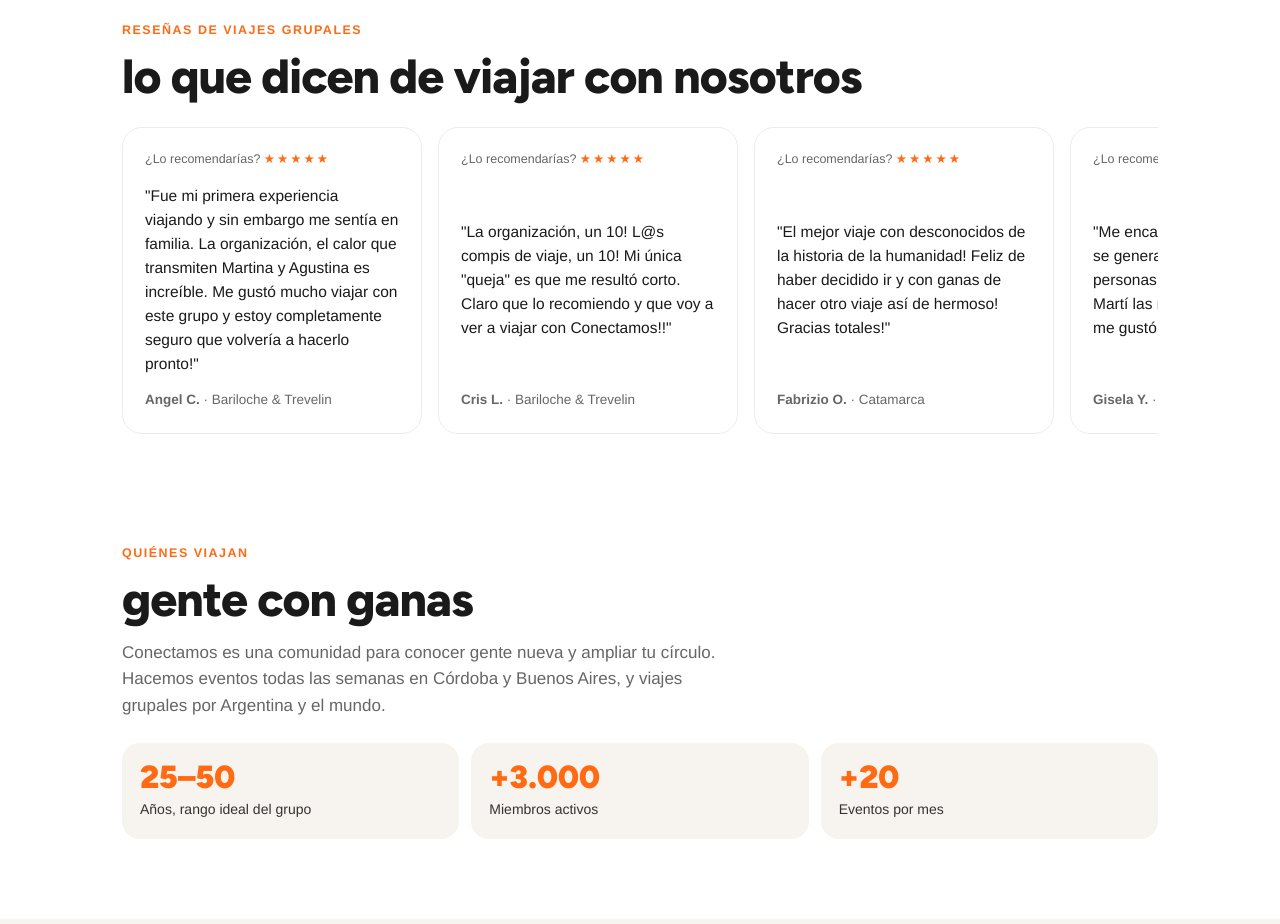
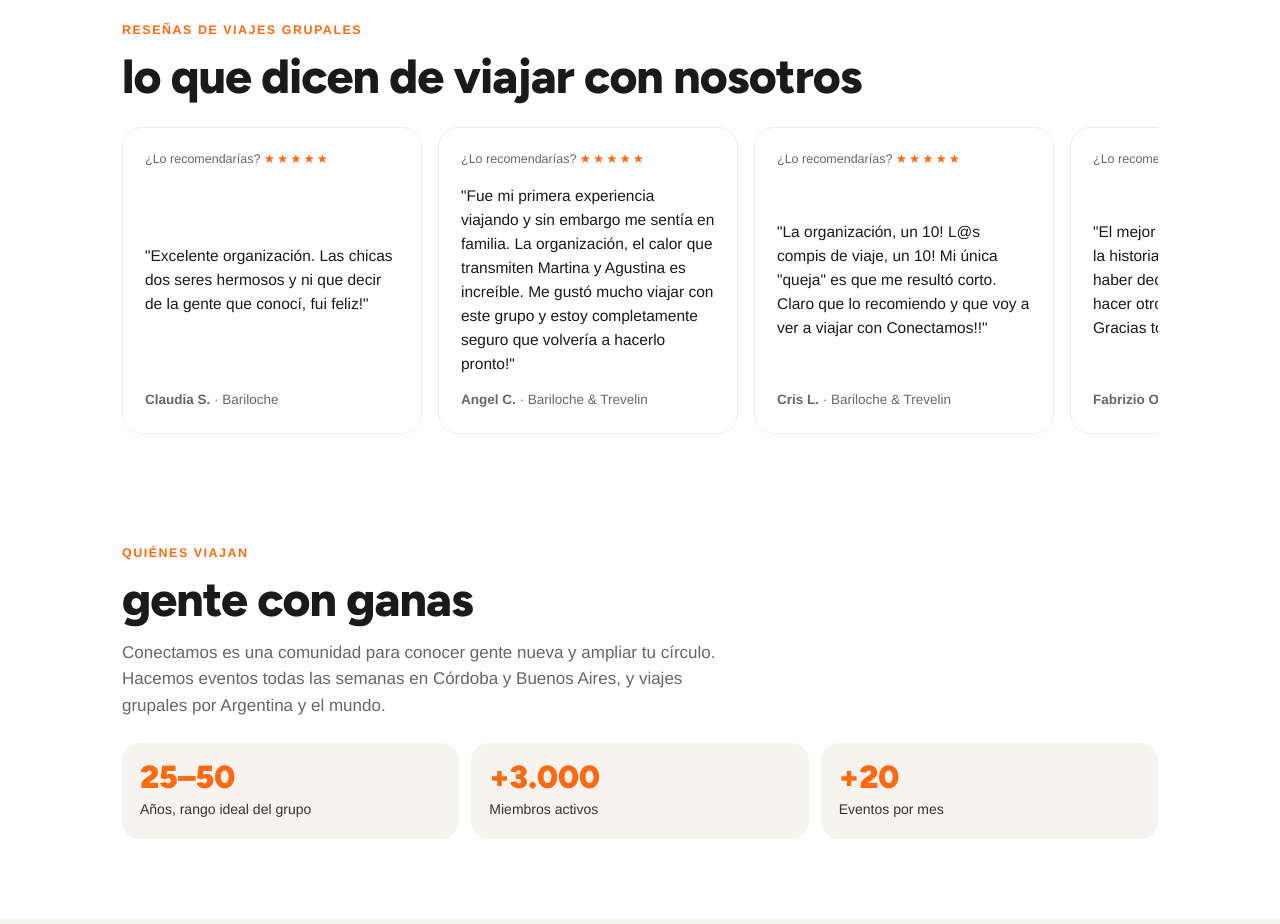
Before and after one commit to somosconectamos/mexico, a plain HTML site: page index.html in a window 1280 px wide. Shown: the part 5880-6804 px from the top of the page. Drawn offline with nearby package versions, Linux system fonts and the light colour scheme.

Commit message:
Suma reseña de Claudia (Bariloche)
Co-Authored-By: Claude Opus 5.5 <noreply@anthropic.com>
Claude-Session: https://claude.ai/code/session_01PnnZAaqKJB61hXawDs6yuR

```diff
--- a/index.html
+++ b/index.html
@@ -479,6 +479,7 @@
     <div class="kicker">reseñas de viajes grupales</div>
     <h2>lo que dicen de viajar con nosotros</h2>
     <div class="reviews">
+      <div class="review"><div class="rec">¿Lo recomendarías? <span>★★★★★</span></div><p>"Excelente organización. Las chicas dos seres hermosos y ni que decir de la gente que conocí, fui feliz!"</p><div class="who-r"><b>Claudia S.</b> · Bariloche</div></div>
       <div class="review"><div class="rec">¿Lo recomendarías? <span>★★★★★</span></div><p>"Fue mi primera experiencia viajando y sin embargo me sentía en familia. La organización, el calor que transmiten Martina y Agustina es increíble. Me gustó mucho viajar con este grupo y estoy completamente seguro que volvería a hacerlo pronto!"</p><div class="who-r"><b>Angel C.</b> · Bariloche & Trevelin</div></div>
       <div class="review"><div class="rec">¿Lo recomendarías? <span>★★★★★</span></div><p>"La organización, un 10! L@s compis de viaje, un 10! Mi única "queja" es que me resultó corto. Claro que lo recomiendo y que voy a ver a viajar con Conectamos!!"</p><div class="who-r"><b>Cris L.</b> · Bariloche & Trevelin</div></div>
       <div class="review"><div class="rec">¿Lo recomendarías? <span>★★★★★</span></div><p>"El mejor viaje con desconocidos de la historia de la humanidad! Feliz de haber decidido ir y con ganas de hacer otro viaje así de hermoso! Gracias totales!"</p><div class="who-r"><b>Fabrizio O.</b> · Catamarca</div></div>
```
